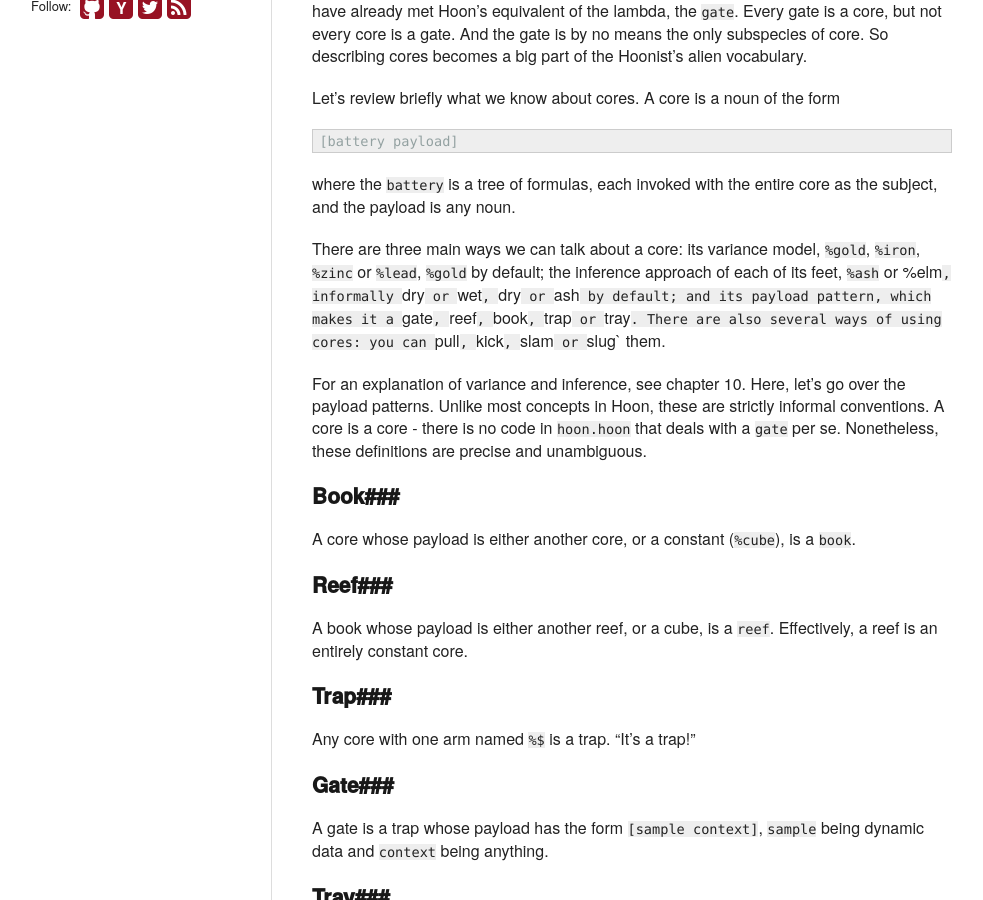
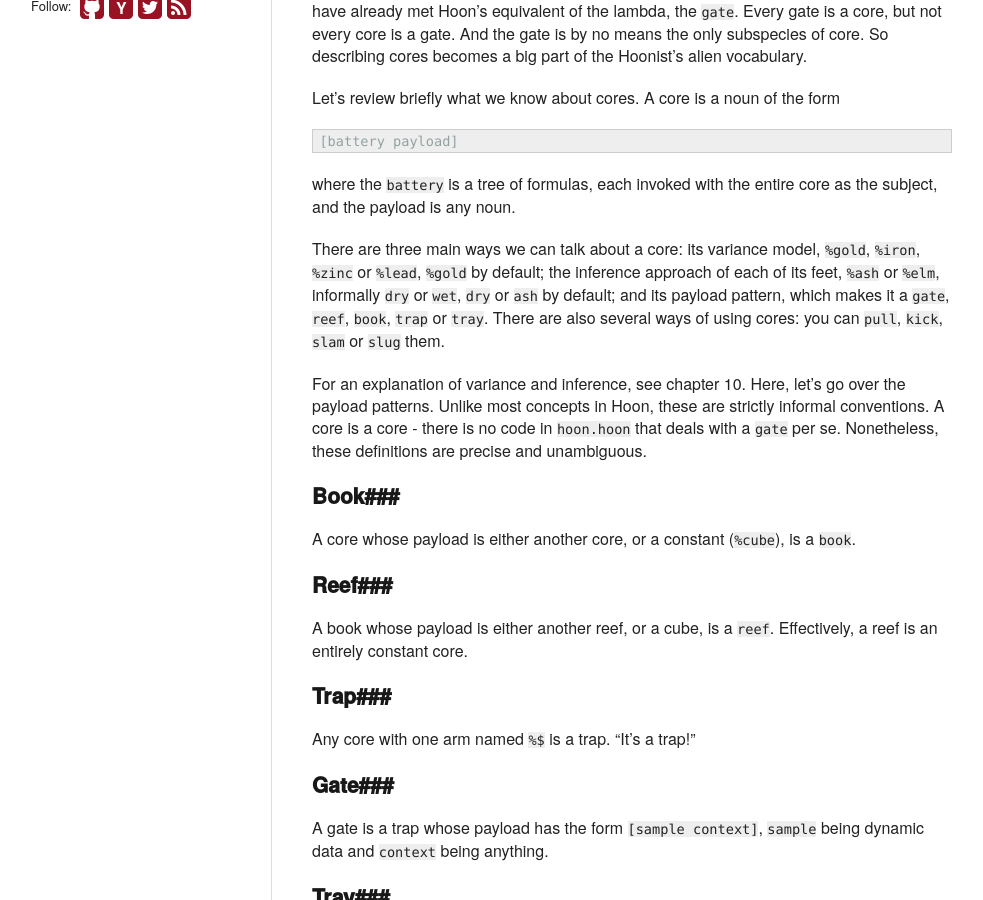
Before and after one commit to urbit/old-urbit.org, a Jekyll site: the page built from _posts/doc/2013-11-19-urbit-is-easy-ch11.markdown, in a window 1280 px wide and 900 px high, scrolled down 390 px. Shown: the whole window, without its empty margins (139-1122 px from the left). Built offline with Jekyll 4.4.1, drawn with Linux system fonts in a browser that asks for light colours.

Commit message:
make jekyll happy

```diff
--- a/_posts/doc/2013-11-19-urbit-is-easy-ch11.markdown
+++ b/_posts/doc/2013-11-19-urbit-is-easy-ch11.markdown
@@ -33,7 +33,7 @@ entire core as the subject, and the payload is any noun.
 
 There are three main ways we can talk about a core: its variance
 model, `%gold`, `%iron`, `%zinc` or `%lead`, `%gold` by default;
-the inference approach of each of its feet, `%ash` or %elm`,
+the inference approach of each of its feet, `%ash` or `%elm`,
 informally `dry` or `wet`, `dry` or `ash` by default; and its
 payload pattern, which makes it a `gate`, `reef`, `book`,
 `trap` or `tray`.  There are also several ways of using cores:
```
